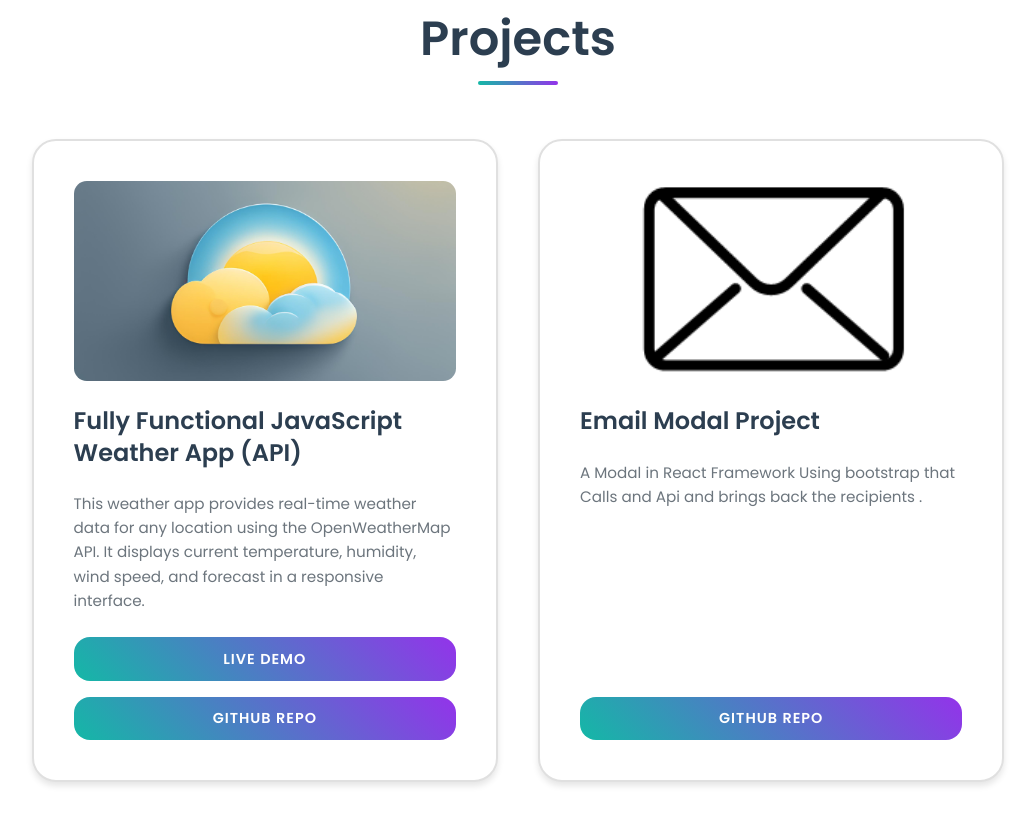
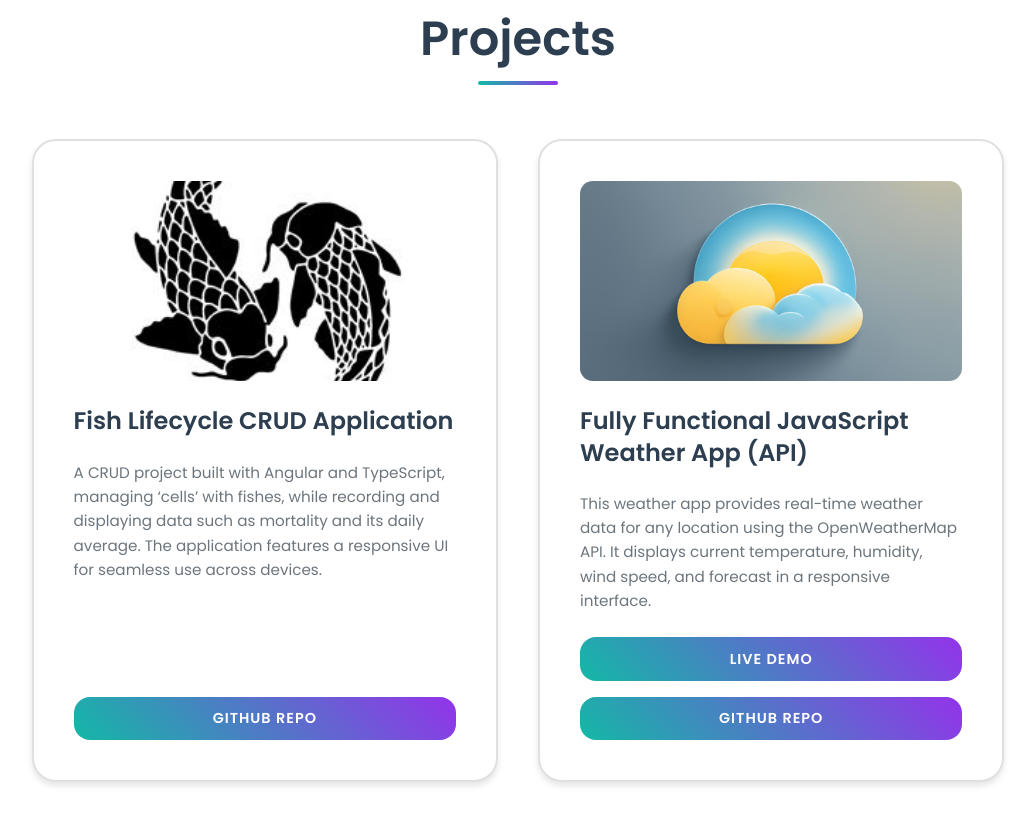
Before and after one commit to antony56/portofolioWeb, a plain HTML site: page index.html in a window 1280 px wide. Shown: the part 2343-3160 px from the top of the page, without its empty margins (122-1157 px from the left). Drawn offline with Linux system fonts and the light colour scheme.

Commit message:
fish
CRUD project to porftolio

```diff
--- a/index.html
+++ b/index.html
@@ -108,6 +108,20 @@
     <section id="projects" class="projects">
       <h2 class="section-title">Projects</h2>
       <div class="projects-grid">
+
+ <div class="project-card">
+          <img src="images/fishh.jpg" alt="CageFishManagment App Screenshot" />
+          <h3>Fish Lifecycle CRUD Application </h3>
+          <p>
+           A CRUD project built with Angular and TypeScript, managing ‘cells’
+           with fishes, while recording and displaying data such as mortality and its daily average. The application features a responsive UI for seamless use across devices.
+          </p>
+          <div class="btn-group">
+            <!-- <a href="https://antony56.github.io/WeatherAppJs.github.io/" target="_blank" class="btn">Live Demo</a> -->
+            <a href="https://github.com/antony56/CageFishManagment" target="_blank" class="btn">GitHub Repo</a>
+          </div>
+        </div>
+
 
         <div class="project-card">
           <img src="images/WethApp.png" alt="Weather App Screenshot" />
```
Also changed, not shown: images/fishh.jpg (added).
